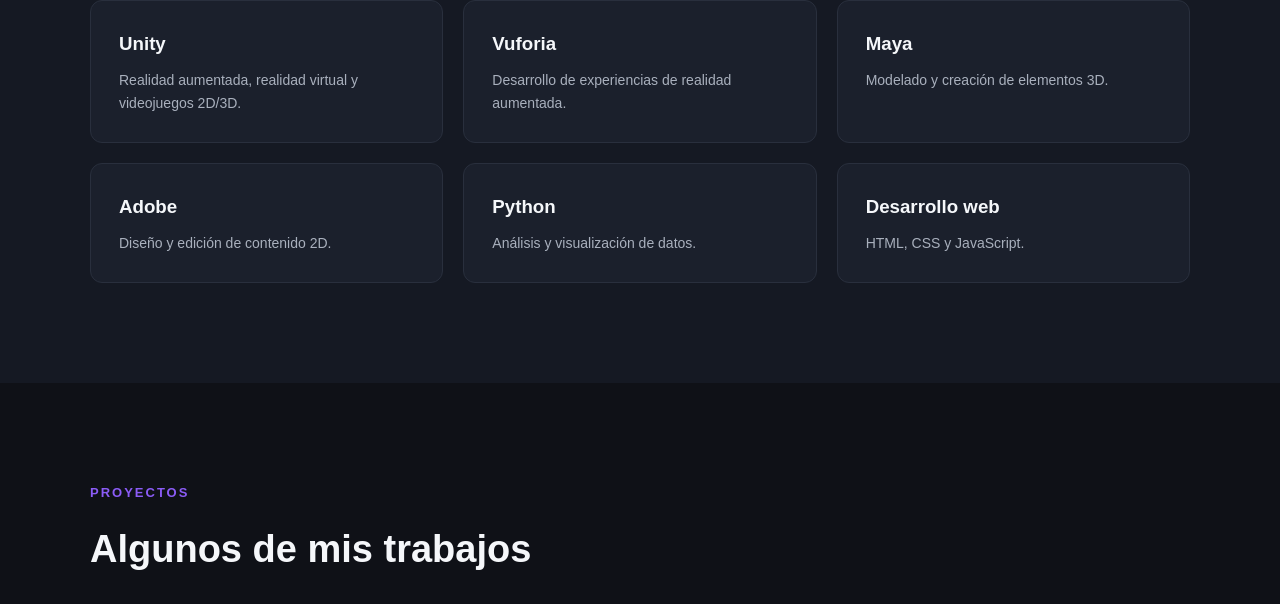
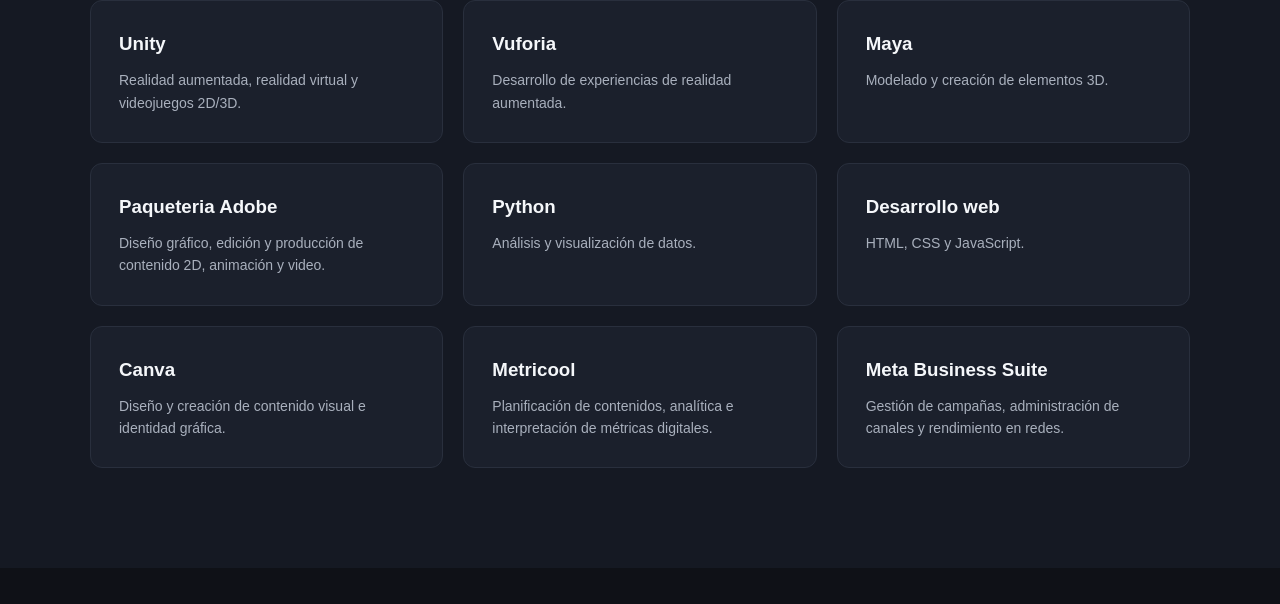
Before and after one commit to javiersolis200529/portafolio, a plain HTML site: page index.html in a window 1280 px wide. Shown: the part 1517-2121 px from the top of the page. Drawn offline with Linux system fonts and the light colour scheme.

Commit message:
Ajuste de redaccion en perfil profesional

```diff
--- a/index.html
+++ b/index.html
@@ -170,9 +170,9 @@
                     </div>
 
                     <div class="skill-card">
-                        <h3>Adobe</h3>
+                        <h3>Paqueteria Adobe</h3>
                         <p>
-                            Diseño y edición de contenido 2D.
+                            Diseño gráfico, edición y producción de contenido 2D, animación y video.
                         </p>
                     </div>
 
@@ -187,6 +187,27 @@
                         <h3>Desarrollo web</h3>
                         <p>
                             HTML, CSS y JavaScript.
+                        </p>
+                    </div>
+
+                    <div class="skill-card">
+                        <h3>Canva</h3>
+                        <p>
+                            Diseño y creación de contenido visual e identidad gráfica.
+                        </p>
+                    </div>
+
+                    <div class="skill-card">
+                        <h3>Metricool</h3>
+                        <p>
+                            Planificación de contenidos, analítica e interpretación de métricas digitales.
+                        </p>
+                    </div>
+
+                    <div class="skill-card">
+                        <h3>Meta Business Suite</h3>
+                        <p>
+                            Gestión de campañas, administración de canales y rendimiento en redes.
                         </p>
                     </div>
 
```
